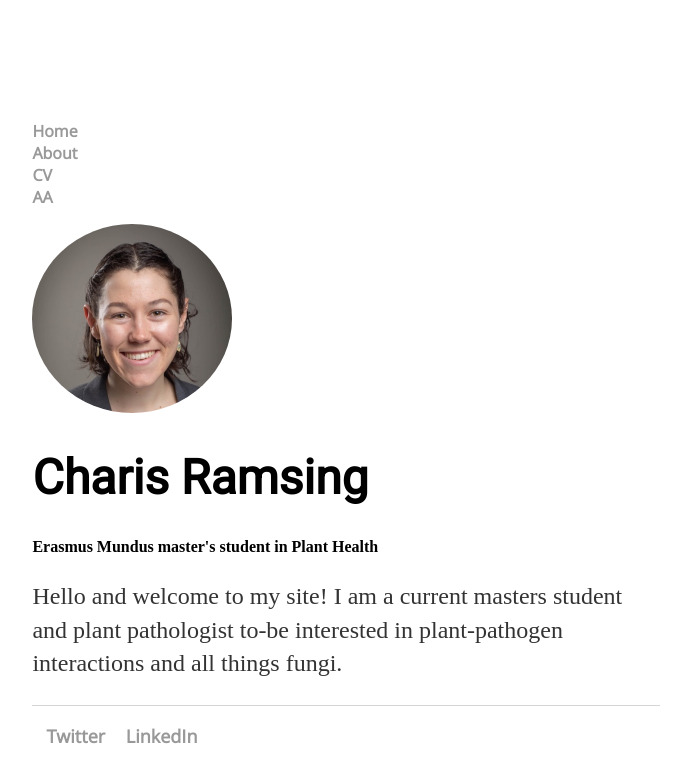
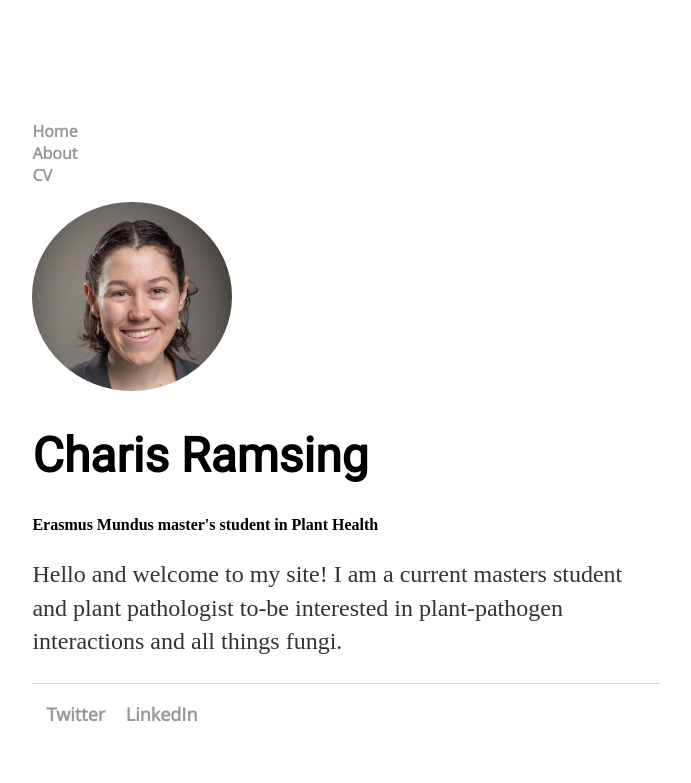
Before and after one commit to cramsing/cramsing.github.io, a Jekyll site: the page built from index.html, in a window 1280 px wide. Shown: the top 783 px of the page, without its empty margins (294-985 px from the left). Built offline with Jekyll 4.4.1, drawn with Linux system fonts in a browser that asks for light colours.

```diff
--- a/_layouts/default.html
+++ b/_layouts/default.html
@@ -12,7 +12,6 @@
       <li><a href="/">Home</a></li>
       <li><a href="/about">About</a></li>
       <li><a href="/cv">CV</a></li>
-      <li><a href="/AA">AA</a></li>
      </ul>
    </nav>
   <main class="page-content" aria-label="Content"
```
